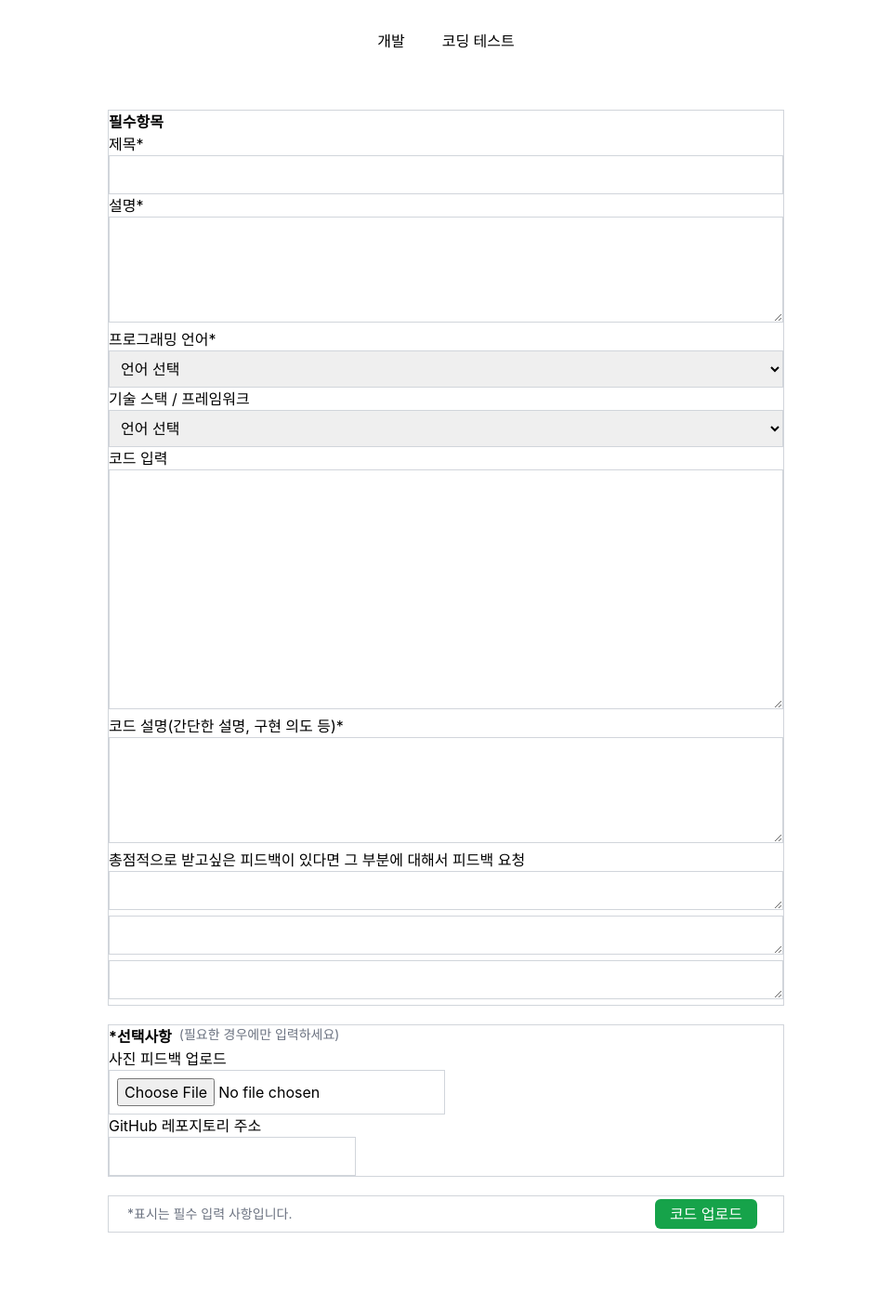
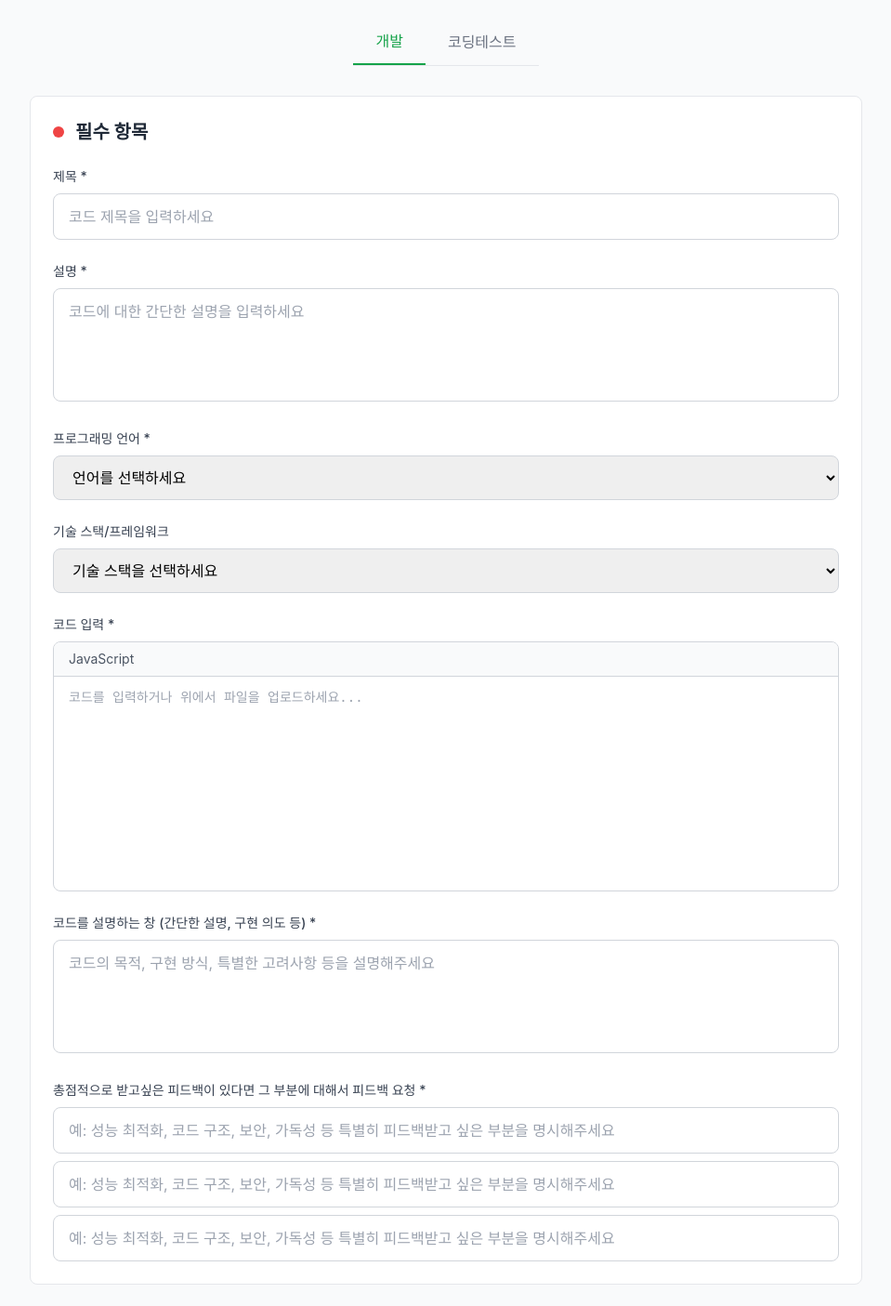
Before and after one commit to 2025-YU-SE/Gardener_web, a React (Vite) app: page /upload in a window 1280 px wide. Shown: the part 140-1545 px from the top of the page at 93% size, without its empty margins (160-1119 px from the left). Before the commit the page ends 1486 px from the top, so only its background shows below. Built offline with nearby package versions, Linux system fonts and the light colour scheme; a web font is replaced by a local one.

Commit message:
feat: 개발 컴포넌트 디자인
- 개발 컴포넌트 디자인

```diff
--- a/src/pages/Upload.jsx
+++ b/src/pages/Upload.jsx
@@ -1,74 +1,179 @@
 import React from 'react'
 import Header from '../components/header/Header'
+import language from '../components/filter/language'
+import stacks from '../components/filter/stacks'
 
 function Upload() {
+
   return (
+    <div className="min-h-screen bg-[#F9FAFB]">
+      <Header/>
+      <div className="flex flex-col items-center py-8 px-4">
+        <div className="w-full max-w-4xl">
+          <h1 className="text-3xl font-bold text-center mb-8 text-gray-800">코드 심기</h1>
+
+          {/* 탭 메뉴 */}
+          <div className="flex justify-center mb-8">
+            <div className="flex border-b border-gray-200">
+              <button className="px-6 py-3 font-medium text-green-600 border-b-2 border-green-600">
+                개발
+              </button>
+              <button className="px-6 py-3 font-medium text-gray-500 hover:text-gray-700">
+                코딩테스트
+              </button>
+            </div>
+          </div>
+
+          {/* 필수 항목 */}
+          <div className="bg-white border border-gray-200 rounded-lg p-6 mb-6">
+            <div className="flex items-center mb-6">
+              <div className="w-3 h-3 bg-red-500 rounded-full mr-3"></div>
+              <h2 className="text-xl font-bold text-gray-800">필수 항목</h2>
+            </div>
+
+            <div className="space-y-6">
+              {/* 제목 */}
               <div>
-      <Header/>
-      <div className="flex flex-col gap-10 mt-10 items-center">
-        <div className="font-bold text-2xl">코드 심기</div>
-        <div className='flex gap-10'>
-          <div className="hover:font-bold border-b-2 border-transparent hover:border-black">개발</div>
-          <div className="hover:font-bold border-b-2 border-transparent hover:border-black">코딩 테스트</div>
+                <label className="block text-sm font-medium text-gray-700 mb-2">
+                  제목 *
+                </label>
+                <input
+                  type="text"
+                  placeholder="코드 제목을 입력하세요"
+                  className="w-full px-4 py-3 border border-gray-300 rounded-lg focus:ring-2 focus:ring-green-500 focus:border-transparent outline-none"
+                />
               </div>
-        <div className="w-3/5 flex flex-col gap-5 p-5">
-          <div className="border border-gray-300">
-            <div className="font-bold">
-              필수항목
+
+              {/* 설명 */}
+              <div>
+                <label className="block text-sm font-medium text-gray-700 mb-2">
+                  설명 *
+                </label>
+                <textarea
+                  placeholder="코드에 대한 간단한 설명을 입력하세요"
+                  rows="4"
+                  className="w-full px-4 py-3 border border-gray-300 rounded-lg focus:ring-2 focus:ring-green-500 focus:border-transparent outline-none resize-none"
+                ></textarea>
               </div>
+
+              {/* 프로그래밍 언어 */}
               <div>
-              <h3>제목*</h3>
-              <input type="text" className="border border-gray-300 p-2 w-full" />
-            </div>
-            <div>
-              <h3>설명*</h3>
-              <textarea className="border border-gray-300 p-2 w-full" rows="4"></textarea>
-            </div>
-            <div>
-              <h3>프로그래밍 언어*</h3>
-              <select className="border border-gray-300 p-2 w-full">
-                <option value="">언어 선택</option>
+                <label className="block text-sm font-medium text-gray-700 mb-2">
+                  프로그래밍 언어 *
+                </label>
+                <select className="w-full px-4 py-3 border border-gray-300 rounded-lg focus:ring-2 focus:ring-green-500 focus:border-transparent outline-none">
+                  <option value="">언어를 선택하세요</option>
+                  {language.map(lang => (
+                    <option key={lang} value={lang}>{lang}</option>
+                  ))}
                 </select>
               </div>
+
+              {/* 기술 스택/프레임워크 */}
               <div>
-              <h3>기술 스택 / 프레임워크</h3>
-              <select className="border border-gray-300 p-2 w-full">
-                <option value="">언어 선택</option>
+                <label className="block text-sm font-medium text-gray-700 mb-2">
+                  기술 스택/프레임워크
+                </label>
+                <select className="w-full px-4 py-3 border border-gray-300 rounded-lg focus:ring-2 focus:ring-green-500 focus:border-transparent outline-none">
+                  <option value="">기술 스택을 선택하세요</option>
+                  {stacks.map(stack => (
+                    <option key={stack} value={stack}>{stack}</option>
+                  ))}
                 </select>
               </div>
+
+              {/* 코드 입력 */}
               <div>
-              <div> 코드 입력</div>
-              <textarea className="border border-gray-300 p-2 w-full" rows="10"></textarea>
+                <label className="block text-sm font-medium text-gray-700 mb-2">
+                  코드 입력 *
+                </label>
+                <div className="border border-gray-300 rounded-lg overflow-hidden">
+                  <div className="bg-gray-50 px-4 py-2 border-b border-gray-300 flex items-center">
+                    <span className="text-sm text-gray-600">JavaScript</span>
                   </div>
-            <div>
-              <h3>코드 설명(간단한 설명, 구현 의도 등)*</h3>
-              <textarea className="border border-gray-300 p-2 w-full" rows="4"></textarea>
-            </div>
-            <div>
-              <div>총점적으로 받고싶은 피드백이 있다면 그 부분에 대해서 피드백 요청</div>
-              <textarea className="border border-gray-300 p-2 w-full" rows="1"></textarea>
-              <textarea className="border border-gray-300 p-2 w-full" rows="1"></textarea>
-              <textarea className="border border-gray-300 p-2 w-full" rows="1"></textarea>
-
+                  <textarea
+                    placeholder="코드를 입력하거나 위에서 파일을 업로드하세요..."
+                    rows="10"
+                    className="w-full px-4 py-3 border-0 focus:ring-0 outline-none resize-none font-mono text-sm"
+                  ></textarea>
                 </div>
               </div>
-          <div className="border border-gray-300 flex-col items-center">
-            <div className="flex gap-2">
-              <div className="font-bold">*선택사항</div>
-              <div className="text-sm text-gray-500">(필요한 경우에만 입력하세요)</div>
+
+              {/* 코드 설명 */}
+              <div>
+                <label className="block text-sm font-medium text-gray-700 mb-2">
+                  코드를 설명하는 창 (간단한 설명, 구현 의도 등) *
+                </label>
+                <textarea
+                  placeholder="코드의 목적, 구현 방식, 특별한 고려사항 등을 설명해주세요"
+                  rows="4"
+                  className="w-full px-4 py-3 border border-gray-300 rounded-lg focus:ring-2 focus:ring-green-500 focus:border-transparent outline-none resize-none"
+                ></textarea>
               </div>
+
+              {/* 피드백 요청 */}
               <div>
-              <h3>사진 피드백 업로드</h3>
-              <input type="file"  className="border border-gray-300 p-2" />
-            </div>
-            <div>
-              <h3>GitHub 레포지토리 주소</h3>
-              <input type="text" className="border border-gray-300 p-2" />
+                <label className="block text-sm font-medium text-gray-700 mb-2">
+                  총점적으로 받고싶은 피드백이 있다면 그 부분에 대해서 피드백 요청 *
+                </label>
+                <div className="space-y-2">
+                  <input
+                    type="text"
+                    placeholder="예: 성능 최적화, 코드 구조, 보안, 가독성 등 특별히 피드백받고 싶은 부분을 명시해주세요"
+                    className="w-full px-4 py-3 border border-gray-300 rounded-lg focus:ring-2 focus:ring-green-500 focus:border-transparent outline-none"
+                  />
+                  <input
+                    type="text"
+                    placeholder="예: 성능 최적화, 코드 구조, 보안, 가독성 등 특별히 피드백받고 싶은 부분을 명시해주세요"
+                    className="w-full px-4 py-3 border border-gray-300 rounded-lg focus:ring-2 focus:ring-green-500 focus:border-transparent outline-none"
+                  />
+                  <input
+                    type="text"
+                    placeholder="예: 성능 최적화, 코드 구조, 보안, 가독성 등 특별히 피드백받고 싶은 부분을 명시해주세요"
+                    className="w-full px-4 py-3 border border-gray-300 rounded-lg focus:ring-2 focus:ring-green-500 focus:border-transparent outline-none"
+                  />
                 </div>
               </div>
-          <div className="border border-gray-300 h-10 flex justify-between items-center px-5">
+            </div>
+          </div>
+
+          {/* 선택사항 */}
+          <div className="bg-white border border-gray-200 rounded-lg p-6 mb-6">
+            <div className="flex items-center mb-6">
+              <div className="w-3 h-3 bg-green-500 rounded-full mr-3"></div>
+              <h2 className="text-xl font-bold text-gray-800">선택사항</h2>
+              <span className="text-sm text-gray-500 ml-2">(필요한 경우에만 입력하세요)</span>
+            </div>
+
+            <div className="space-y-6">
+              {/* 사진 피드백 업로드 */}
+              <div>
+                <label className="block text-sm font-medium text-gray-700 mb-2">
+                  사진 피드백 업로드
+                </label>
+                <button className="flex items-center px-4 py-3 border border-gray-300 rounded-lg hover:border-green-500 hover:bg-green-50 transition-colors">
+                  <span className="text-gray-600">이미지 추가</span>
+                </button>
+              </div>
+
+              {/* GitHub 레포지토리 */}
+              <div>
+                <label className="block text-sm font-medium text-gray-700 mb-2">
+                  GitHub 레포지토리 주소
+                </label>
+                <input
+                  type="text"
+                  placeholder="https://github.com/username/repository"
+                  className="w-full px-4 py-3 border border-gray-300 rounded-lg focus:ring-2 focus:ring-green-500 focus:border-transparent outline-none"
+                />
+              </div>
+            </div>
+          </div>
+
+          {/* 하단 버튼 */}
+          <div className="flex justify-between items-center px-5 bg-white border border-gray-200 rounded-lg p-3 mb-6">
             <div className="text-sm text-gray-500">
-            *표시는 필수 입력 사항입니다.
+              • 표시된 항목은 필수 입력 사항입니다.
             </div>
             <button className='m-2 px-4 py-1 rounded-md bg-[#16A34A] text-white'>코드 업로드</button>
           </div>
```
Lines whose indentation alone changed are shown as unchanged.
